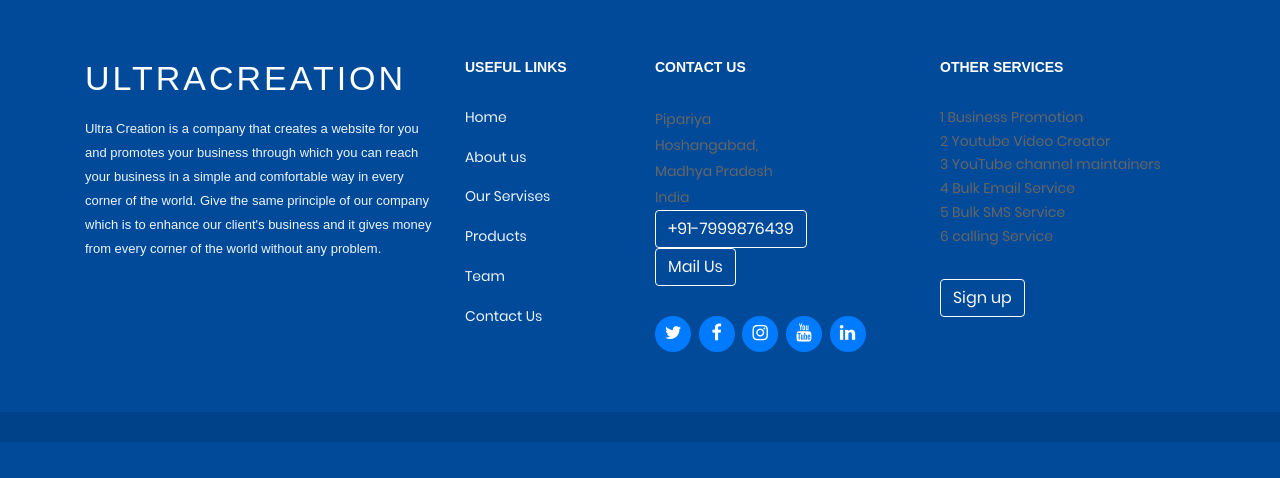
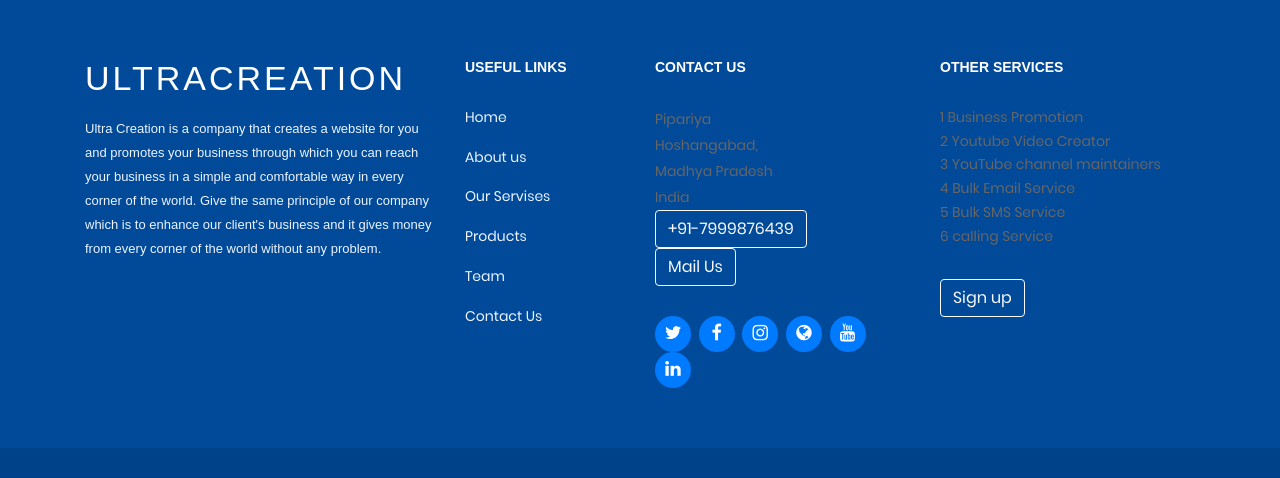
Before and after one commit to UltraCreationWork/onlinewebsitemarket.com, a Django app: page /accounts/password/reset/ in a window 1280 px wide. Shown: the part 801-1279 px from the top of the page. Before the commit the page ends 1243 px from the top, so only its background shows below. Run offline with Django 3.2, Linux system fonts and the light colour scheme; some libraries are stand-ins or nearby versions.

Commit message:
Update footer.html

```diff
--- a/Templates/footer.html
+++ b/Templates/footer.html
@@ -35,6 +35,7 @@
               <a href="https://twitter.com/ultra_creation" class="twitter"><i class="fa fa-twitter"></i></a>
               <a href="https://www.facebook.com/onlineservi" class="facebook"><i class="fa fa-facebook"></i></a>
               <a href="https://www.instagram.com/ultracreation12/" class="instagram"><i class="fa fa-instagram"></i></a>
+              <a href="https://www.ultracreation.tech" class="globe"><i class="fa fa-globe"></i></a>
               <a href="" class="youtube"><i
                   class="fa fa-youtube"></i></a>
               <a href="https://www.linkedin.com/company/ultracreation01" class="linkedin"><i
```
